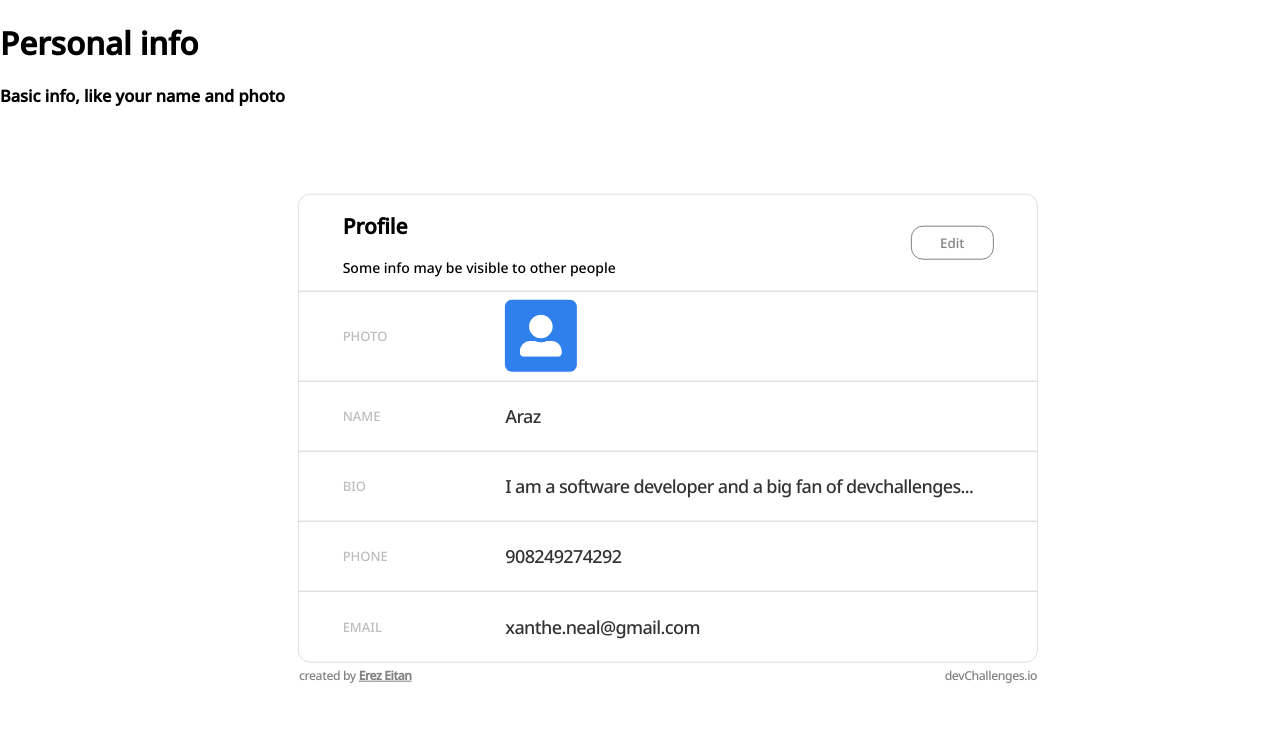
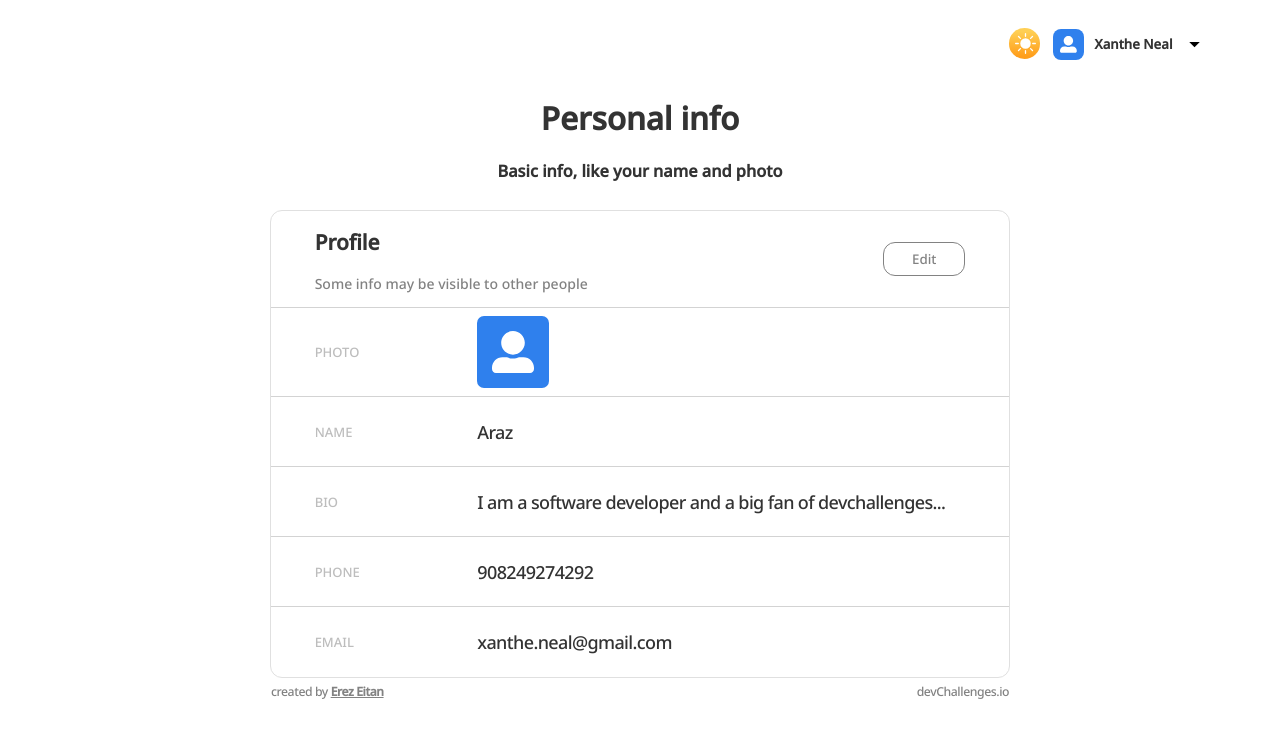
Before and after one commit to Cedrus81/ChatApp-frontend, a React (Vite) app: page /profile in a window 1280 px wide. Shown: the top 738 px of the page. Built offline with nearby package versions, Linux system fonts and the light colour scheme.

Commit message:
added header with dropdown and some more improvements

```diff
--- a/src/App.tsx
+++ b/src/App.tsx
@@ -1,10 +1,21 @@
 import { useEffect } from "react";
-import {  createBrowserRouter,  RouterProvider} from "react-router-dom"
+import {  createBrowserRouter,  RouterProvider, Outlet} from "react-router-dom"
 import { useAppDispatch } from "./hooks";
 import { initialTheme } from "./store/slices/styleSlice";
 import Login from "./views/Login";
 import Signup from "./views/Signup";
 import Profile from "./views/Profile";
+import Header from "./cmps/Header";
+
+function Layout(){
+  return (
+    <>
+      <Header />
+      <Outlet />
+    </>
+  )
+}
+
 const router = createBrowserRouter([
   {
     path: "/",
@@ -14,9 +25,15 @@ const router = createBrowserRouter([
     path: "/signup",
     element: <Signup />
   },
+
   {
-    path: "/profile",
-    element: <Profile />
+    element: <Layout />,
+    children: [
+      {
+        path: "/profile",
+        element: <Profile />
+      },
+    ]
   }
 ]);
 
--- /dev/null
+++ b/src/assets/scss/cmps/header.scss
@@ -0,0 +1,72 @@
+.app-header{
+    display:flex;
+    align-self: flex-end;
+    padding-inline-end: 5rem;
+    padding-block-start: 1.5rem;
+    button{
+        position: relative;
+        display: flex;
+        align-items: center;
+        gap: 0.75rem;
+        border: 0;
+        background-color: transparent;
+        .placeholder-image{
+            pointer-events: none;
+            display: flex;
+            align-items: center;
+            justify-content: center;
+            height: 2.2rem;
+            width: 2.2rem;
+            color: white;
+            font-size: 1.2rem;
+            border-radius: 8px;
+            svg{
+                pointer-events: none;
+            }
+        }
+        p{
+            pointer-events: none;
+            font-weight: 700;
+        }
+        & > svg {
+            pointer-events: none;
+            position: relative;
+            left: 1px;
+            font-size: 1.5rem;
+        }
+    }
+}
+
+.dropdown-menu{
+    display: flex;
+    flex-direction: column;
+    // align-items: center;
+    width: 100%;
+    position: absolute;
+    z-index: 1;
+    left: 0.375rem;
+    top: calc(100% + 0.25rem);
+    border: 1px solid #E0E0E0;
+    box-shadow: 0px 2px 4px rgba(0, 0, 0, 0.05);
+    border-radius: 8px;
+    padding: 0.8rem 0.75rem;
+    pointer-events: none;
+    opacity: 0;
+    transform: translateY(-1em);
+    transition: 0.2s;
+    &.active{
+        transform: translateY(0);
+        pointer-events: all;
+        opacity: 1;
+    }
+    .dropdown-link{
+        cursor: pointer;
+        font-size: 12px;
+        padding: 1em 1.2em;
+        border-radius: 8px;
+        text-align: start;
+        &:hover{
+            background-color: #F2F2F2;
+        }
+    }
+}
--- a/src/assets/scss/cmps/theme-toggle.scss
+++ b/src/assets/scss/cmps/theme-toggle.scss
@@ -2,6 +2,8 @@
     position: absolute;
     top: 0.5rem;
     right: 0.5rem;
+    height: 2.2rem;
+    width: 2.2rem;
     display: flex;
     align-items: center;
     justify-content: center;
@@ -15,5 +17,6 @@
     }
     svg{
         font-size: 1.5rem;
+
     }
 }
--- a/src/assets/scss/main.scss
+++ b/src/assets/scss/main.scss
@@ -7,5 +7,6 @@
 @import 'pages/profile.scss';
 
 // CMPS
+@import 'cmps/header.scss';
 @import 'cmps/input-box.scss';
 @import 'cmps/theme-toggle.scss';
--- a/src/assets/scss/pages/profile.scss
+++ b/src/assets/scss/pages/profile.scss
@@ -1,4 +1,9 @@
-.profile{
+.profile-page{
+    .profile-header{
+        margin: 2rem;
+        text-align: center;
+    }
+    .profile.window{
         display: flex;
         flex-direction: column;
         width: 52.875rem;
@@ -45,8 +50,9 @@
                 border-radius: 0.5rem;
                 color: white;
                 svg{
-                transform: scale(3);
+                    font-size: 3rem;
                 }
             }
         }
     }
+}
--- a/src/assets/scss/setup/global.scss
+++ b/src/assets/scss/setup/global.scss
@@ -15,6 +15,10 @@ body{
 
 body > #root {
     height: 100vh;
+    display: flex;
+    flex-direction: column;
+    align-items: center;
+    // justify-content: center;
 }
 
 body,button{
@@ -35,10 +39,9 @@ h4{
 
 
 .window{
-    position: absolute;
-    left: 50%;
-    top: 50%;
-    transform: translate(-50%, -50%);
+    position: relative;
+    align-self: center;
+    height: max-content;
     margin: 2em;
     border: 1px solid #BDBDBD;
     border-radius: 8px;
--- /dev/null
+++ b/src/cmps/Header.tsx
@@ -0,0 +1,45 @@
+import { useEffect, useRef, useState } from "react"
+import { FaUserAlt } from "react-icons/fa"
+import { IoMdArrowDropdown } from "react-icons/io"
+import { FaUserCircle } from "react-icons/fa"
+import { MdGroup } from "react-icons/md"
+import { BiExit } from "react-icons/bi"
+import ThemeToggle from "./ThemeToggle"
+import { useAppDispatch } from "../hooks"
+
+function Header() {
+    const dispatch = useAppDispatch()
+    const dropDownRef = useRef<HTMLDivElement>(null)
+    const dropBtnDownRef = useRef<HTMLButtonElement>(null)
+
+    const [isDropdown, setIsDropdown] = useState<boolean>(false)
+    useEffect(() => {
+        const handleToggleDropdown = ({target}: MouseEvent) => {
+            if (target === dropBtnDownRef.current) setIsDropdown(prev => !prev)
+            else if (target !== dropDownRef.current && isDropdown) setIsDropdown(false)
+        }
+        window.addEventListener('click', handleToggleDropdown);
+        return () => {
+          window.removeEventListener('click', handleToggleDropdown);
+        }
+      }, [isDropdown])
+    // todo get current user's name and image
+  return (
+    <header className="app-header">
+        <ThemeToggle dispatch={dispatch} />
+        <button ref={dropBtnDownRef}>
+            {/* <div className="user-image"></div> */}
+            <div className="placeholder-image" data-theme="call-to-action"><FaUserAlt /></div>
+            <p data-theme="headline">Xanthe Neal</p>
+            <IoMdArrowDropdown />
+            <div ref={dropDownRef} className={`dropdown-menu ${isDropdown ? 'active' : ''}`} data-theme="background">
+                <a className="dropdown-link" data-theme="headline" onClick={() => setIsDropdown(false)}><FaUserCircle /> My Profile</a>
+                <a className="dropdown-link" data-theme="headline" onClick={() => setIsDropdown(false)}><MdGroup /> Group Chat</a>
+                <a className="dropdown-link" data-theme="text error" onClick={() => setIsDropdown(false)}><BiExit /> Logout</a>
+            </div>
+        </button>
+    </header>
+    )
+}
+
+export default Header
--- a/src/cmps/InputBoxRHF.tsx
+++ b/src/cmps/InputBoxRHF.tsx
@@ -19,29 +19,31 @@ function InputBoxRHF({register, data, error, isDirty, currVal, resetField}: Inpu
     }
     const memoizedInputBox = useMemo(()=>{
       const resetIcon = <VscDebugRestart />
+      const commonProps = {
+        id,
+        title,
+        ...register,
+        'data-theme': `background text ${shouldDisplayError() ? 'error border' : ''}`,
+        className: isDirty ? 'floating' : ''
+      }
       return(
         <div className={`input-box ${flexRatio === 1 ? 'left' : flexRatio && flexRatio > 1 ? 'right' : ''}`} style={{ flex: flexRatio}}>
-        {id === 'bio' && <textarea
-        id={id}
-        title={title}
-        {...register}
-        data-theme={`background text ${shouldDisplayError() ? 'error border' : ''}`}
-        className={isDirty ? 'floating' : ''} >
-          </textarea>}
 
-        {id !== 'bio' &&<input
-        id={id}
-        title={title}
-        list={list}
-        {...register}
-        type={id === 'password' ? 'password' : 'text'}
-        data-theme={`background text ${shouldDisplayError() ? 'error border' : ''}`}
-        className={isDirty ? 'floating' : ''}
-        autoComplete={id === 'password' ? 'current-password' : ''} />}
+          {id === 'bio' ? (
+            <textarea  {...commonProps}></textarea>
+           )
+           :
+           (
+            <input
+            {...commonProps}
+            list={list}
+            type={id === 'password' ? 'password' : 'text'}
+            autoComplete={id === 'password' ? 'current-password' : ''} />
+          )}
 
-        <label htmlFor={id} data-theme={`background text ${shouldDisplayError() ? 'error' : ''}`}>{icon}{id.charAt(0).toUpperCase() + id.slice(1)}</label>
-        <button className={`reset-field ${currVal ? 'on' : ''}`} data-theme="headline" onClick={resetField}>{resetIcon}</button>
-        {shouldDisplayError() && <p className="error-msg" data-theme="error text">{error?.message?.toString()}</p>}
+          <label htmlFor={id} data-theme={`background text ${shouldDisplayError() ? 'error' : ''}`}>{icon}{id.charAt(0).toUpperCase() + id.slice(1)}</label>
+          <button className={`reset-field ${currVal ? 'on' : ''}`} data-theme="headline" onClick={resetField}>{resetIcon}</button>
+          {shouldDisplayError() && <p className="error-msg" data-theme="error text">{error?.message?.toString()}</p>}
     </div>
       )
     },[currVal])
--- a/src/views/Profile.tsx
+++ b/src/views/Profile.tsx
@@ -1,7 +1,8 @@
 import { FaUserAlt } from "react-icons/fa"
 import { User } from "../types"
 function Profile() {
-    //todo get logged in user from local storage
+    // todo get logged in user from local storage
+    // todo make a fieldOrder array of the keys of the fields in the order we want to display in the UI, then map other them
     const fakeUser: User = {
         id: 23,
         email: 'xanthe.neal@gmail.com',
@@ -11,16 +12,16 @@ function Profile() {
     }
     const { email, name, bio, phone, photo} = fakeUser
   return (
-    <main>
+    <main className="profile-page">
         <header className="profile-header">
-            <h1>Personal info</h1>
-            <h3>Basic info, like your name and photo</h3>
+            <h1 data-theme="headline">Personal info</h1>
+            <h3 data-theme="headline">Basic info, like your name and photo</h3>
         </header>
         <article className="profile window">
             <section className="profile-top">
                 <div>
-                    <h2>Profile</h2>
-                    <p>Some info may be visible to other people</p>
+                    <h2 data-theme="headline">Profile</h2>
+                    <p data-theme="text">Some info may be visible to other people</p>
                 </div>
                 <button data-theme="text background">Edit</button>
             </section>
```
Lines whose indentation alone changed are shown as unchanged.
